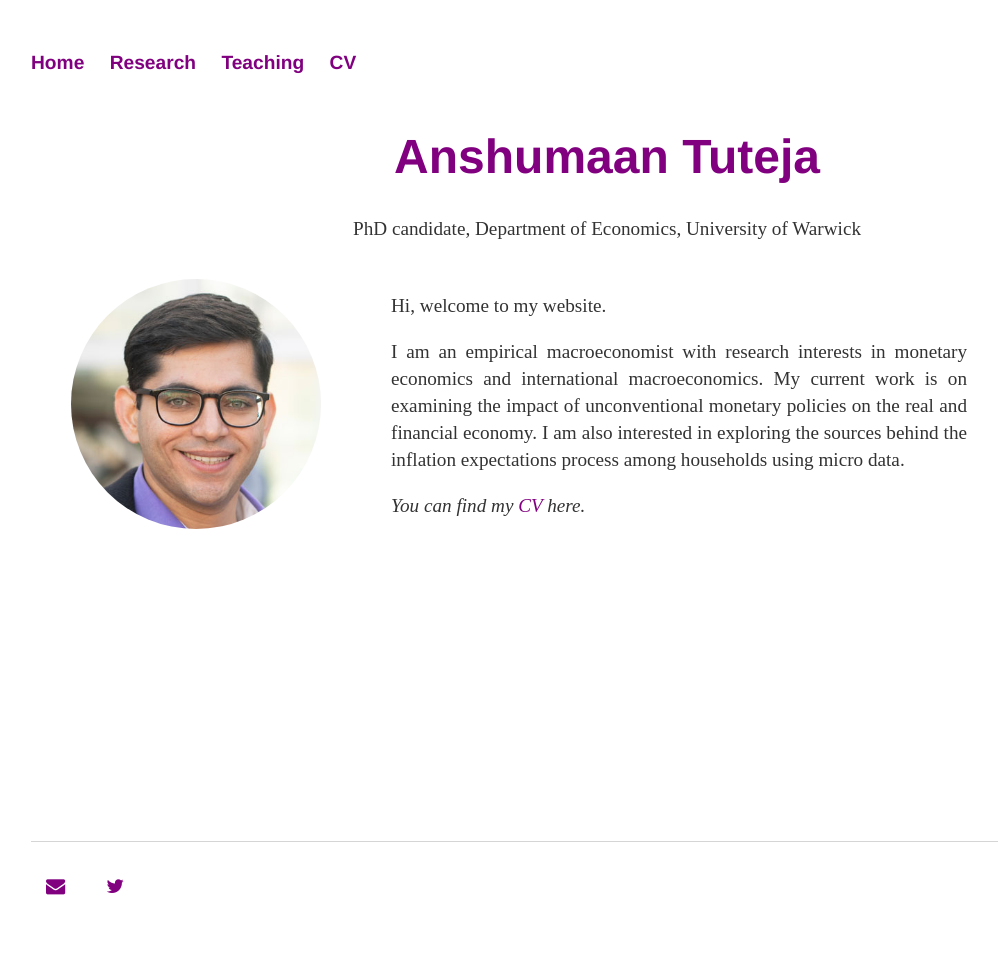
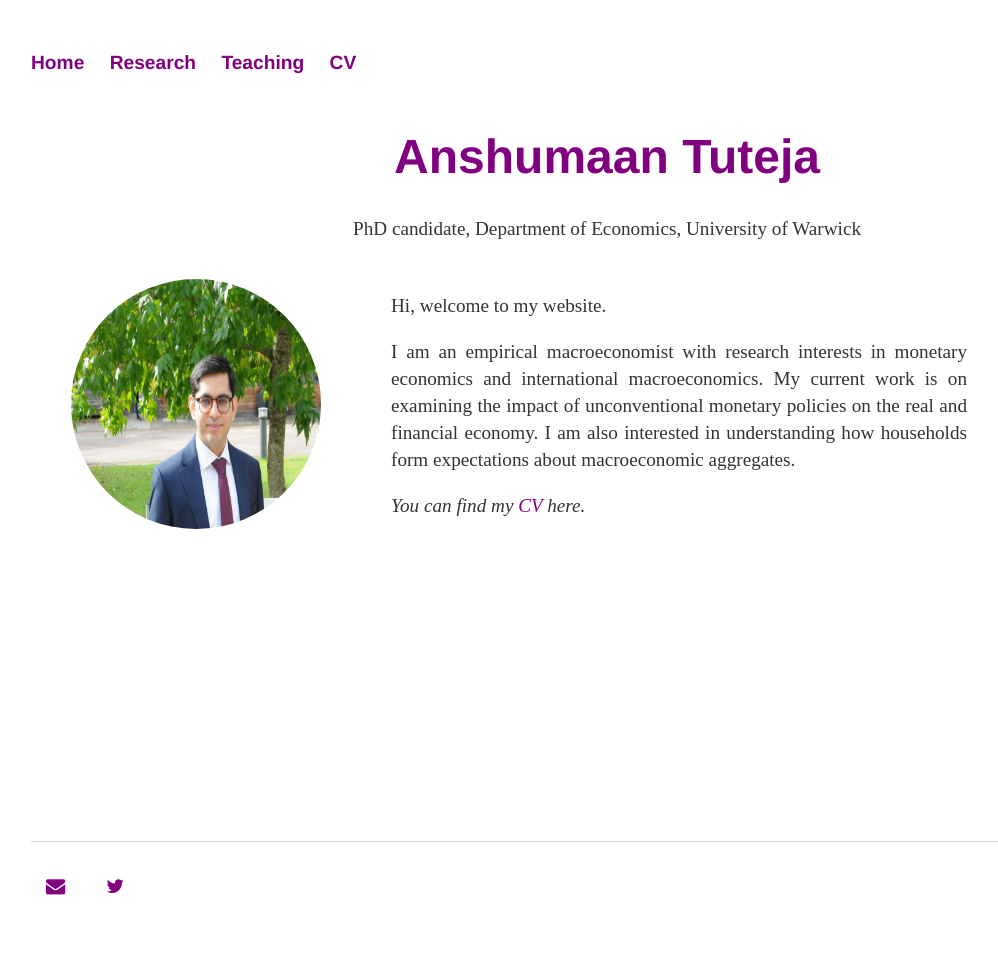
Before and after one commit to anshumaan-tuteja/anshumaan-tuteja.github.io, a Jekyll site: the page built from index.html, in a window 1280 px wide. Shown: the whole page, without its empty margins (33-1031 px from the left). Built offline with Jekyll 4.4.1, drawn with Linux system fonts in a browser that asks for light colours.

Commit message:
JMP photo and fixed my description
Description of inflation expectations project

```diff
--- a/index.html
+++ b/index.html
@@ -6,14 +6,14 @@ title: Anshumaan Tuteja, University of Warwick
 		<div class="homepageContent">
 
 			<figure>
-				<img src="assets/img/Anshumaan photo.jpg" alt="AT" />
+				<img src="assets/img/DSC_1139.jpg" alt="AT" />
 			</figure>
 
 		    		<div class="blurb">
 					<p> Hi, welcome to my website.</p>
 					<p align="justify"> I am an empirical macroeconomist with research interests in monetary economics and international macroeconomics.
 					   My current work is on examining the impact of unconventional monetary policies on the real and financial economy.
-					   I am also interested in exploring the sources behind the inflation expectations process among households using micro data.  </p>
+					   I am also interested in understanding how households form expectations about macroeconomic aggregates.  </p>
 					<p><em> You can find my <a target="_blank" href="assets/CV/CV_AT Sep 2023.pdf">CV </a> here.</em></p>
 							<!-- <a href="/about">Read more about my life...</a></p> -->
 		    		</div><!-- /.blurb -->
```
